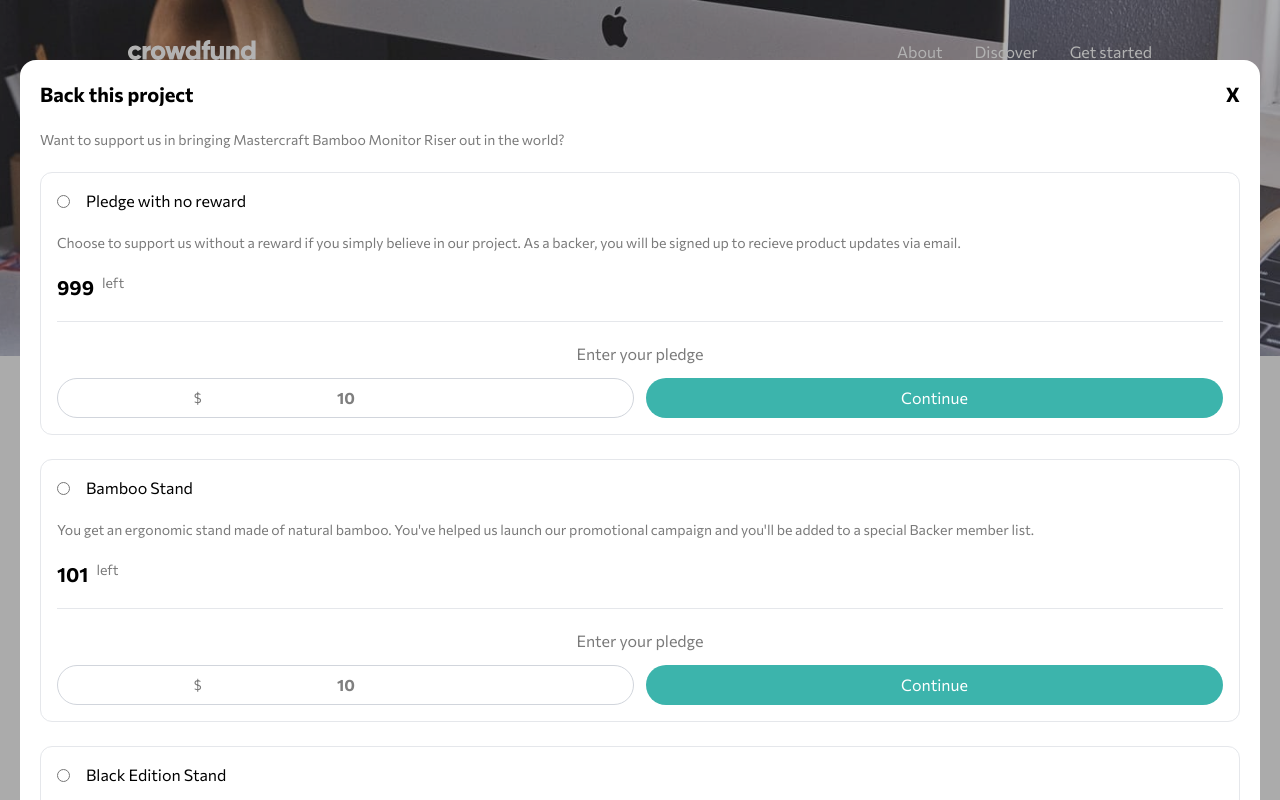
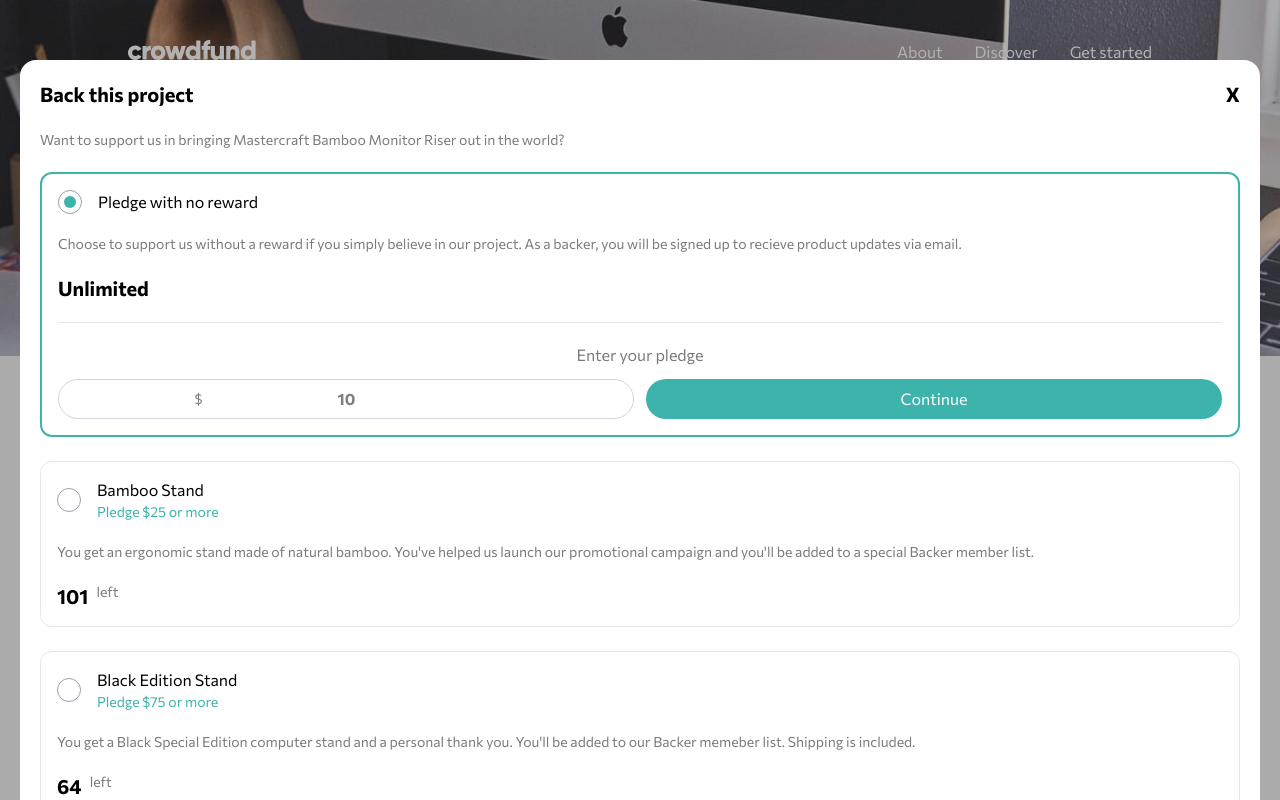
Before and after one commit to Dzik0/crowdfunding-product-page, a React (Vite) app: page / in a window 1280 px wide. Both pictures are taken after a click on the button "Back this project". Shown: the top 800 px of the page. Built offline with nearby package versions, Linux system fonts and the light colour scheme.

Commit message:
logic continue

```diff
--- a/src/App.tsx
+++ b/src/App.tsx
@@ -1,6 +1,5 @@
 import clsx from "clsx";
 import HeaderMobile from "./components/HeaderMobile";
-import bookmark from "/icon-bookmark.svg";
 import masterLogo from "/logo-mastercraft.svg";
 import RewardCard from "./components/RewardCard";
 import HeaderPc from "./components/HeaderPc";
@@ -59,6 +58,17 @@
     return firstPart + "," + secondPart;
   }
 
+  function handleActivePledge(id: number): void {
+    setRewards((pS) =>
+      pS.map(
+        (item: Reward): Reward =>
+          item.id === id
+            ? { ...item, active: true }
+            : { ...item, active: false },
+      ),
+    );
+  }
+
   return (
     <main className="relative pb-10">
       <DonationComponent
@@ -67,6 +77,7 @@
           setDonationMenu(false);
         }}
         rewards={rewards}
+        handleActivePledge={handleActivePledge}
       />
       <div
         className={clsx(
--- a/src/components/DonationCard.tsx
+++ b/src/components/DonationCard.tsx
@@ -1,22 +1,18 @@
 import type { Reward } from "../rewards";
+import clsx from "clsx";
 
 type DonationCardProps = {
   info: Reward;
+  handleActivePledge: () => void;
 };
 
-export default function DonationCard({ info }: DonationCardProps) {
-  return (
-    <div className="grid gap-5 rounded-xl border border-gray-200 p-4">
-      <div className="flex items-center gap-4">
-        <input type="radio" name="" id="" />
-        <h3>{info.title}</h3>
-      </div>
-      <p className="text-my-gray-500 text-sm">{info.info}</p>
-      <div className="flex gap-2">
-        <p className="text-xl font-bold">{info.left}</p>
-        <p className="text-my-gray-500 text-sm">left</p>
-      </div>
-      <div className="border-b border-gray-200"></div>
+export default function DonationCard({
+  info,
+  handleActivePledge,
+}: DonationCardProps) {
+  const pledgeElement = info.active ? (
+    <div>
+      <div className="mb-5 border-b border-gray-200"></div>
       <div className="grid gap-3 text-center">
         <h3 className="text-my-gray-500">Enter your pledge</h3>
         <div className="flex gap-3">
@@ -24,9 +20,9 @@
             <p className="text-my-gray-500 text-sm">$</p>
             <input
               type="number"
-              name="dono"
+              name={`dono-${info.id}`}
               id="dono"
-              min={1}
+              min={info.price}
               placeholder="10"
               className="w-1/2 text-center font-bold outline-0"
             />
@@ -37,5 +33,49 @@
         </div>
       </div>
     </div>
+  ) : (
+    ""
+  );
+  return (
+    <div
+      className={clsx(
+        `grid gap-5 rounded-xl ${info.active ? "border-my-green-400 border-2" : "border border-gray-200"} p-4`,
+      )}
+    >
+      <div className="flex items-center gap-4">
+        <button
+          className="flex h-6 w-6 items-center justify-center rounded-[50%] border border-gray-400"
+          onClick={handleActivePledge}
+        >
+          {info.active ? (
+            <span className="bg-my-green-400 h-3 w-3 rounded-[50%]"></span>
+          ) : (
+            ""
+          )}
+        </button>
+        <div>
+          <h3>{info.title}</h3>
+          {info.left === 999 ? (
+            ""
+          ) : (
+            <p className="text-my-green-400 text-sm">
+              Pledge ${info.price} or more
+            </p>
+          )}
+        </div>
+      </div>
+      <p className="text-my-gray-500 text-sm">{info.info}</p>
+      <div className="flex gap-2">
+        <p className="text-xl font-bold">
+          {info.left === 999 ? "Unlimited" : info.left}
+        </p>
+        {info.left === 999 ? (
+          ""
+        ) : (
+          <p className="text-my-gray-500 text-sm">left</p>
+        )}
+      </div>
+      {pledgeElement}
+    </div>
   );
 }
--- a/src/components/DonationComponent.tsx
+++ b/src/components/DonationComponent.tsx
@@ -6,12 +6,14 @@
   handleMenu: () => void;
   stateMenu: boolean;
   rewards: Reward[];
+  handleActivePledge: (id: number) => void;
 };
 
 export default function DonationComponent({
   handleMenu,
   stateMenu,
   rewards,
+  handleActivePledge,
 }: DonationComponentProps) {
   return (
     <div
@@ -31,7 +33,13 @@
       </p>
       <div className="grid gap-6">
         {rewards.map((item) => (
-          <DonationCard info={item} />
+          <DonationCard
+            key={item.id}
+            info={item}
+            handleActivePledge={() => {
+              handleActivePledge(item.id);
+            }}
+          />
         ))}
       </div>
     </div>
--- a/src/rewards.ts
+++ b/src/rewards.ts
@@ -14,9 +14,9 @@
     info: `Choose to support us without a reward if you simply believe in our
     project. As a backer, you will be signed up to recieve product updates
         via email.`,
-    price: 0,
+    price: 1,
     left: 999,
-    active: false,
+    active: true,
   },
   {
     id: 1,
```
